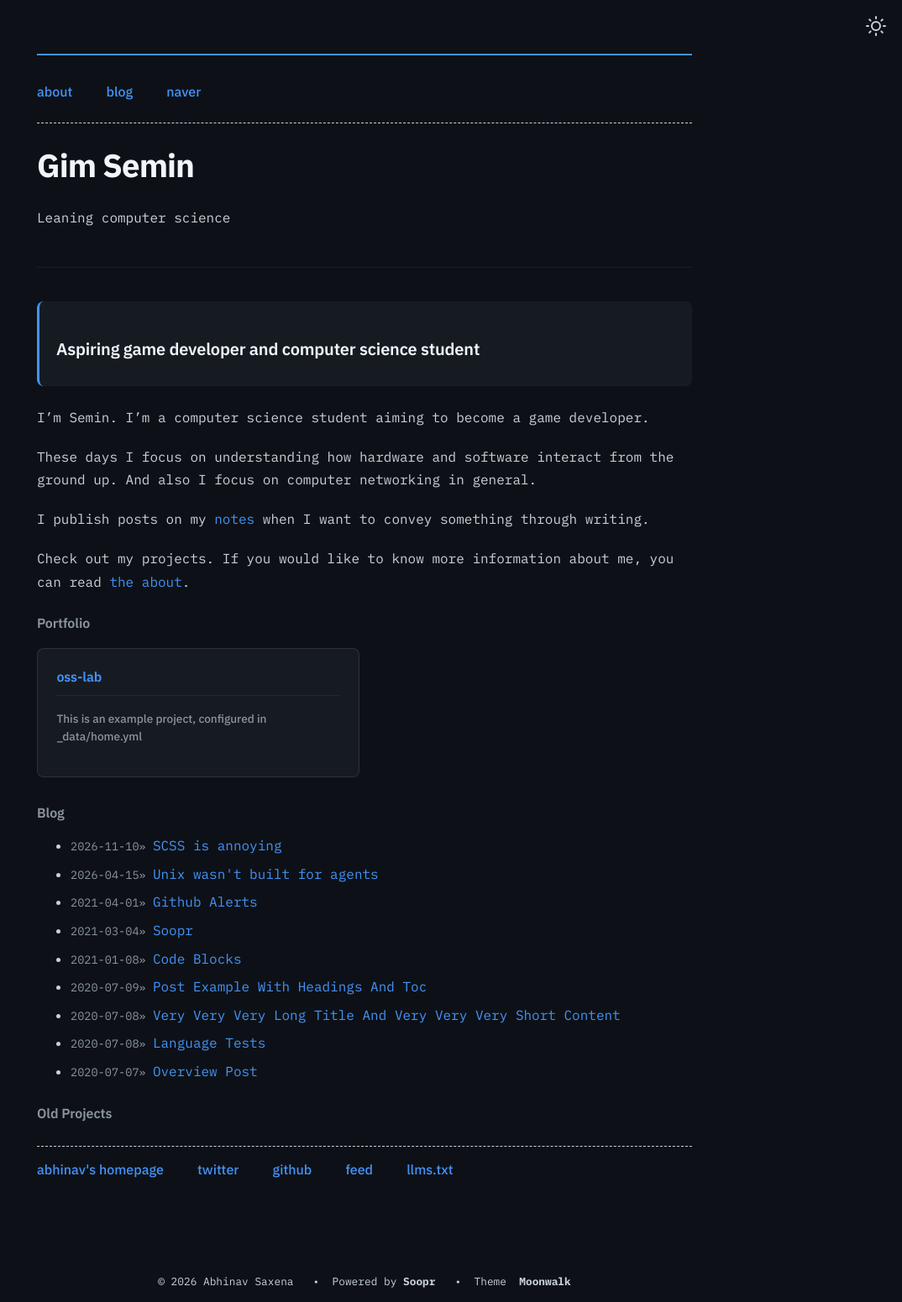
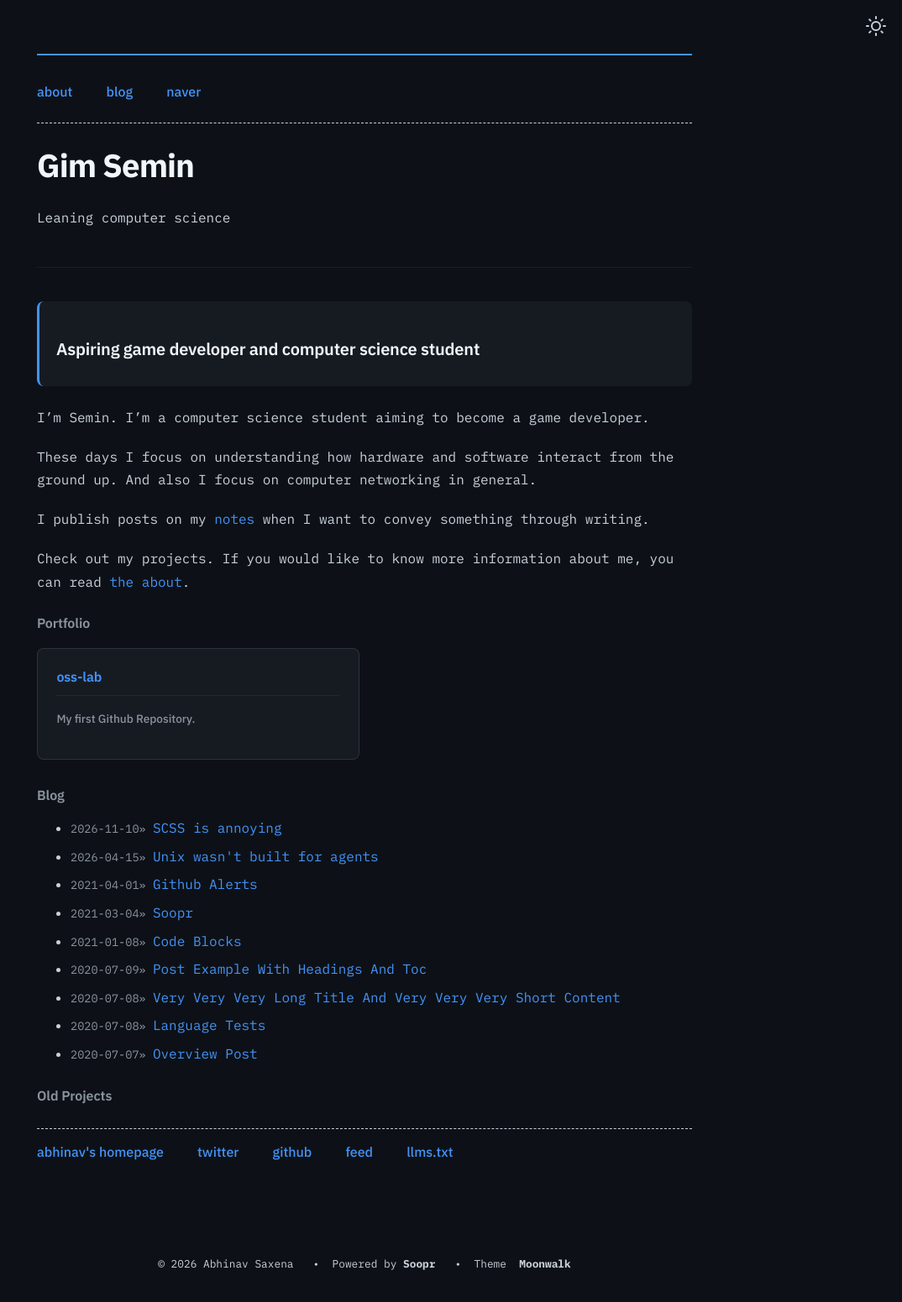
Before and after one commit to Sorepe/Sorepe.github.io, a Jekyll site: the page built from index.md, in a window 1280 px wide. Shown: the whole page at 84% size, without its empty margins (206-1280 px from the left). Built offline with Jekyll 4.4.1, drawn with Linux system fonts in a browser that asks for light colours; after the commit the page ends 1530 px from its top, so only the background shows below that.

Commit message:
Update project description for oss-lab

```diff
--- a/_data/home.yml
+++ b/_data/home.yml
@@ -11,7 +11,7 @@ navbar_entries:
 project_entries:
   - title: oss-lab
     url: https://github.com/Sorepe/oss-lab
-    desc: This is an example project, configured in _data/home.yml
+    desc: My first Github Repository.
 
 old_project_entries:
 
```
